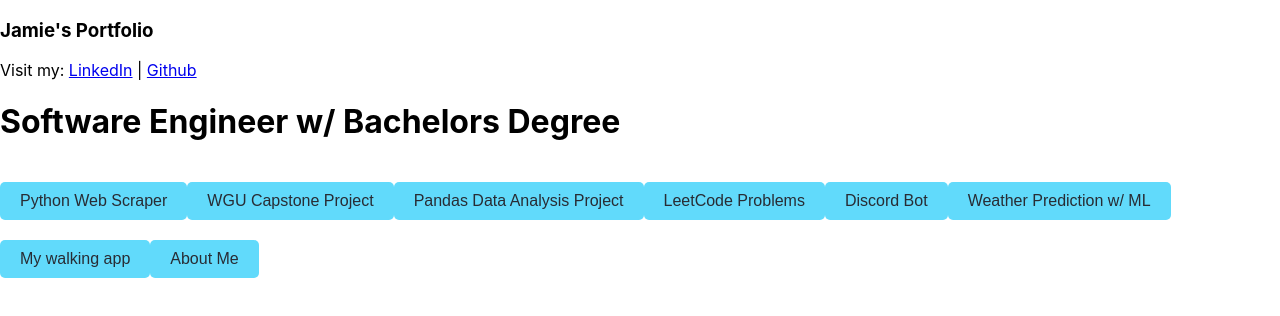
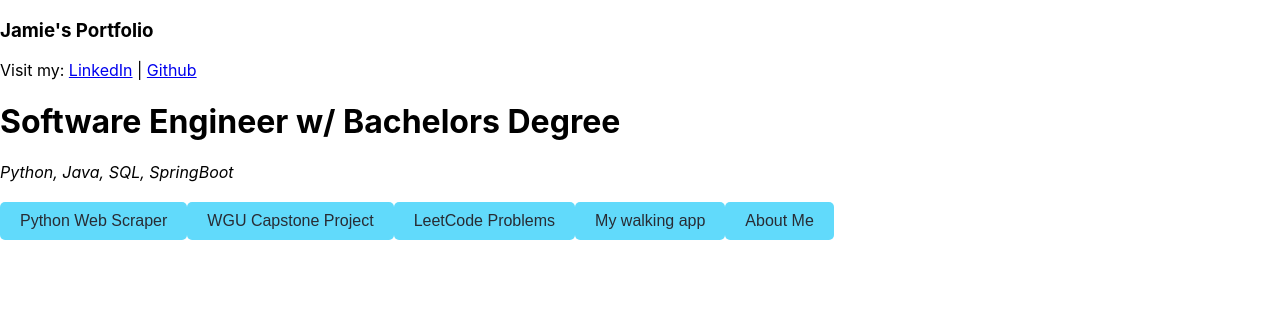
Before and after one commit to jamie082/portfolio, a React (Create React App) app: page / in a window 1280 px wide. Shown: the top 316 px of the page. Built offline with nearby package versions, Linux system fonts and the light colour scheme.

Commit message:
removed irrelevent projects from web site

```diff
--- a/src/App.js
+++ b/src/App.js
@@ -42,32 +42,11 @@ function App() {
       demoLink: 'http://your-capstone-demo.com'
     },
     {
-      id: 'Susan',
-      title: 'Pandas Data Analysis Project',
-      description: 'An in-depth data analysis project using the Pandas library to derive insights from a large dataset.',
-      technologies: 'Python, Pandas, Matplotlib, Jupyter Notebook',
-      githubLink: 'https://github.com/jamie082/pandas_project'
-    },
-    {
       id: 'leetcode',
       title: 'LeetCode Problems',
       description: 'Solutions to various LeetCode problems, showcasing problem-solving and algorithm skills.',
       technologies: 'Python, JavaScript, Data Structures, Algorithms',
       githubLink: 'https://github.com/jamie082/leetcode-solutions'
-    },
-    {
-      id: 'discord',
-      title: 'Discord Bot',
-      description: 'A custom Discord bot developed to automate tasks and provide interactive features for a community server.',
-      technologies: 'Node.js, Discord.js',
-      githubLink: 'https://github.com/jamie082/discord_bot'
-    },
-    {
-      id: 'ml-prediction',
-      title: 'Weather Prediction w/ ML',
-      description: 'A machine learning project that predicts weather patterns based on historical data.',
-      technologies: 'Python, Scikit-learn, Pandas, NumPy',
-      githubLink: 'https://github.com/jamie082/weather_prediction_ml'
     },
     {
       id: 'walking-app',
@@ -103,6 +82,7 @@ function App() {
           | <a href="https://github.com/jamie082/" target="_blank" rel="noopener noreferrer">Github</a>
         </p>
         <h1>Software Engineer w/ Bachelors Degree</h1>
+        <i>Python, Java, SQL, SpringBoot</i>
       </div>
 
       <div className="w3-bar w3-black">
```
